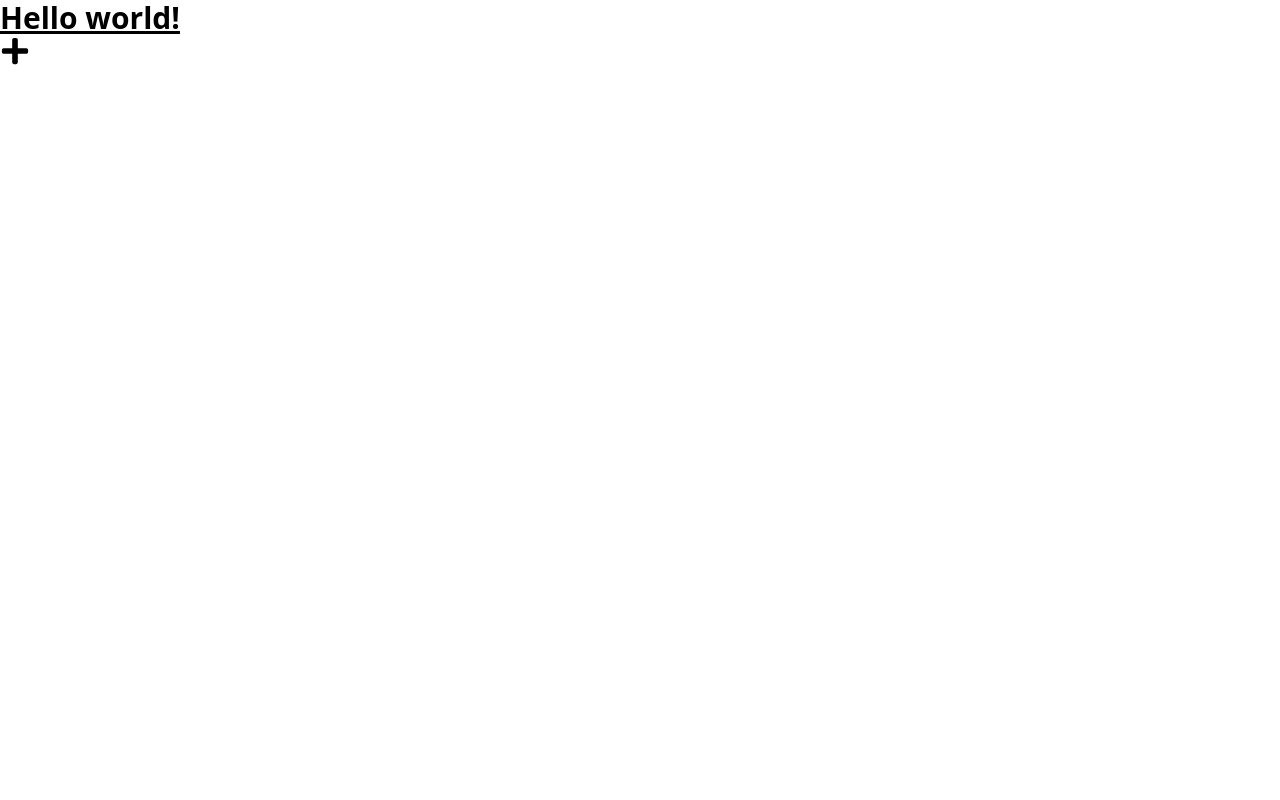
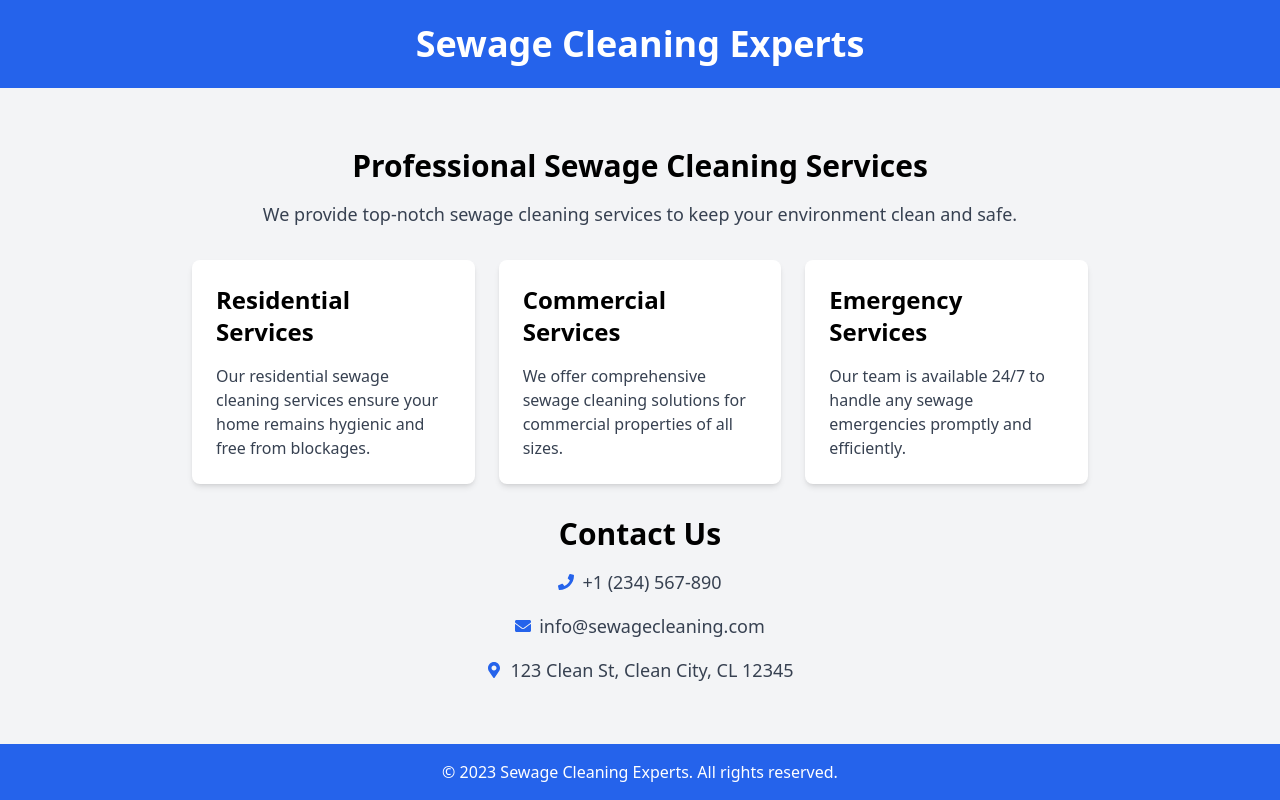
Before and after one commit to GPT-Engineer-App-Dev/sewage-cleanup-marketing, a React (Vite) app: page / in a window 1280 px wide. Built offline with nearby package versions, Linux system fonts and the light colour scheme.

Commit message:
Created a visually appealing one-page landing page for a sewage cleaning business.

```diff
--- a/src/pages/Index.jsx
+++ b/src/pages/Index.jsx
@@ -1,13 +1,61 @@
-// Complete the Index page component here
-import { FaPlus } from "react-icons/fa"; // example - use react-icons/fa for icons
+import { FaPhone, FaEnvelope, FaMapMarkerAlt } from "react-icons/fa";
 
 const Index = () => {
-  // TODO: Create the website here!
   return (
-    <h1 className="text-3xl font-bold underline">
-      Hello world! <FaPlus />
-    </h1>
-  ); // example
+    <div className="min-h-screen bg-gray-100 flex flex-col items-center justify-center">
+      <header className="bg-blue-600 w-full py-6">
+        <h1 className="text-4xl text-white font-bold text-center">Sewage Cleaning Experts</h1>
+      </header>
+      <main className="flex-1 flex flex-col items-center justify-center p-6">
+        <section className="text-center mb-8">
+          <h2 className="text-3xl font-semibold mb-4">Professional Sewage Cleaning Services</h2>
+          <p className="text-lg text-gray-700">
+            We provide top-notch sewage cleaning services to keep your environment clean and safe.
+          </p>
+        </section>
+        <section className="w-full max-w-4xl grid grid-cols-1 md:grid-cols-3 gap-6 mb-8">
+          <div className="bg-white p-6 rounded-lg shadow-md">
+            <h3 className="text-2xl font-semibold mb-4">Residential Services</h3>
+            <p className="text-gray-700">
+              Our residential sewage cleaning services ensure your home remains hygienic and free from blockages.
+            </p>
+          </div>
+          <div className="bg-white p-6 rounded-lg shadow-md">
+            <h3 className="text-2xl font-semibold mb-4">Commercial Services</h3>
+            <p className="text-gray-700">
+              We offer comprehensive sewage cleaning solutions for commercial properties of all sizes.
+            </p>
+          </div>
+          <div className="bg-white p-6 rounded-lg shadow-md">
+            <h3 className="text-2xl font-semibold mb-4">Emergency Services</h3>
+            <p className="text-gray-700">
+              Our team is available 24/7 to handle any sewage emergencies promptly and efficiently.
+            </p>
+          </div>
+        </section>
+        <section className="text-center">
+          <h2 className="text-3xl font-semibold mb-4">Contact Us</h2>
+          <div className="flex flex-col items-center space-y-4">
+            <div className="flex items-center space-x-2">
+              <FaPhone className="text-blue-600" />
+              <span className="text-lg text-gray-700">+1 (234) 567-890</span>
+            </div>
+            <div className="flex items-center space-x-2">
+              <FaEnvelope className="text-blue-600" />
+              <span className="text-lg text-gray-700">info@sewagecleaning.com</span>
+            </div>
+            <div className="flex items-center space-x-2">
+              <FaMapMarkerAlt className="text-blue-600" />
+              <span className="text-lg text-gray-700">123 Clean St, Clean City, CL 12345</span>
+            </div>
+          </div>
+        </section>
+      </main>
+      <footer className="bg-blue-600 w-full py-4">
+        <p className="text-center text-white">&copy; 2023 Sewage Cleaning Experts. All rights reserved.</p>
+      </footer>
+    </div>
+  );
 };
 
 export default Index;
```
